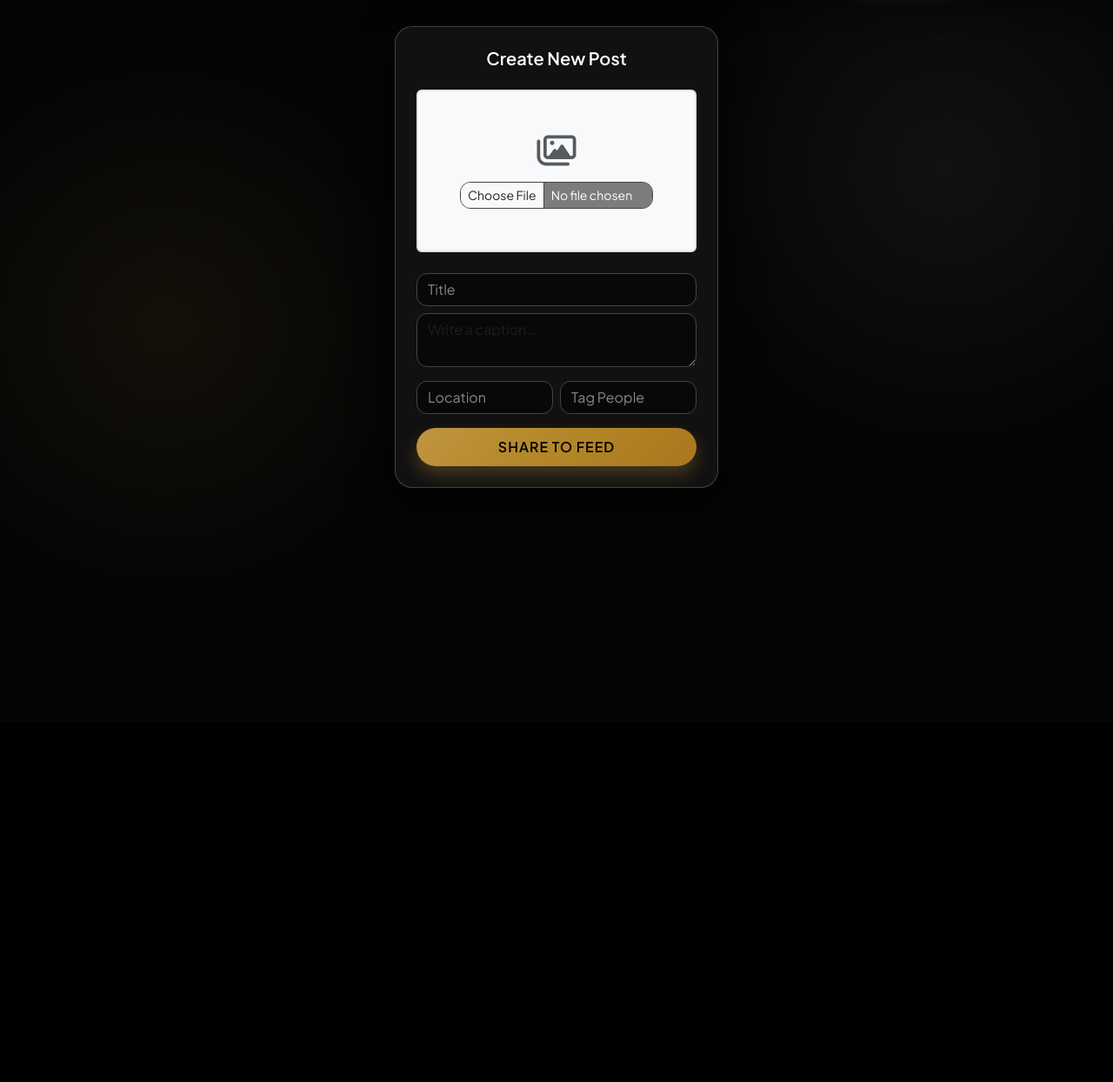
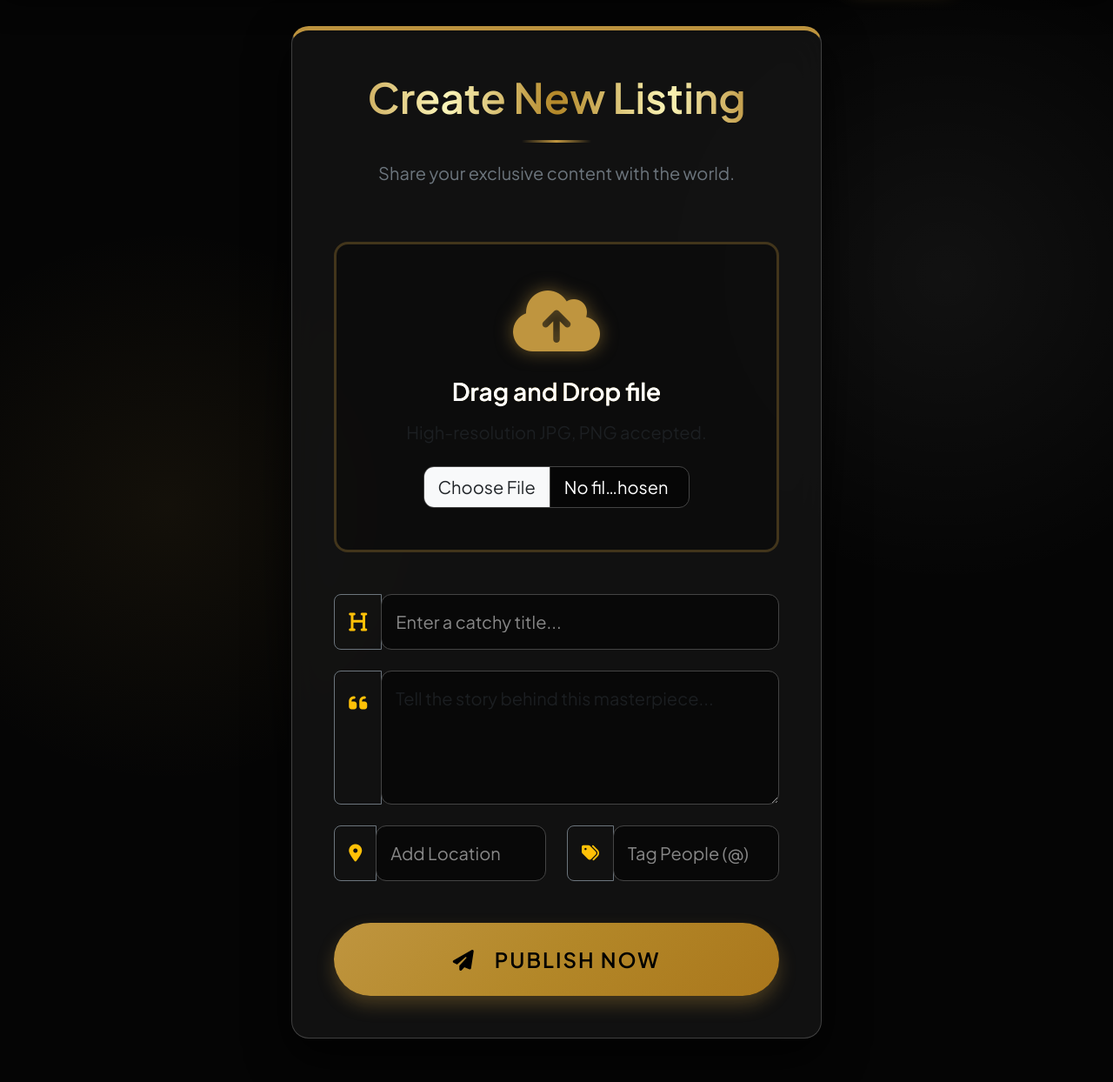
Before and after one commit to hamzasaed7568/InstaBeam, a Flask app: template templates/dashboard.html in a window 1280 px wide. Shown: the part 80-1324 px from the top of the page at 87% size. Before the commit the page ends 641 px from the top, so only its background shows below. Run offline with Flask 3, Linux system fonts and the light colour scheme; the template is opened without the code that fills it, so the values that code supplies are empty; some libraries are stand-ins or nearby versions.

Commit message:
new changes

```diff
--- a/templates/dashboard.html
+++ b/templates/dashboard.html
@@ -1,24 +1,75 @@
 {% extends "base.html" %}
+
 {% block content %}
-<div class="row justify-content-center">
-    <div class="col-md-8 col-lg-5">
-        <div class="card border p-4 text-center">
-            <h5 class="fw-bold mb-4">Create New Post</h5>
+<div class="row justify-content-center align-items-center" style="min-height: 85vh;">
+    <div class="col-md-10 col-lg-8">
+
+        <div class="card p-5 shadow-lg" style="border-top: 5px solid #BF953F !important; border-radius: 25px;">
+
+            <div class="text-center mb-5">
+                <h1 class="fw-bolder display-5">Create New Listing</h1>
+                <div style="height: 3px; width: 80px; background: linear-gradient(to right, transparent, #BF953F, transparent); margin: 20px auto;"></div>
+                <p class="text-secondary fs-5">Share your exclusive content with the world.</p>
+            </div>
+
             <form method="POST" enctype="multipart/form-data">
-                <div class="mb-4 p-5 border border-2 border-dashed rounded bg-light">
-                    <i class="far fa-images fs-1 text-muted mb-3"></i>
-                    <input type="file" name="photo" class="form-control form-control-sm" required>
+
+                <div class="mb-5 p-5 border border-3 border-dashed rounded-4 text-center position-relative"
+                     style="border-color: rgba(191, 149, 63, 0.3) !important; background: rgba(0,0,0,0.25); transition: all 0.3s ease;">
+
+                    <div class="mb-4">
+                         <i class="fas fa-cloud-upload-alt" style="font-size: 5rem; color: #BF953F; filter: drop-shadow(0 0 10px rgba(191,149,63,0.5));"></i>
+                    </div>
+
+                    <h3 class="text-white mb-3 fw-bold">Drag and Drop file</h3>
+                    <p class="text-muted fs-5 mb-4">High-resolution JPG, PNG accepted.</p>
+
+                    <input type="file" name="photo" class="form-control form-control-lg mx-auto w-75 border-warning" style="background: rgba(0,0,0,0.5);" required>
                 </div>
 
-                <input type="text" name="title" class="form-control mb-2" placeholder="Title" required>
-                <textarea name="caption" class="form-control mb-3" placeholder="Write a caption..."></textarea>
+                <div class="row g-4">
+                    <div class="col-12">
+                        <div class="input-group input-group-lg">
+                            <span class="input-group-text bg-transparent border-secondary text-warning p-3">
+                                <i class="fas fa-heading fs-4"></i>
+                            </span>
+                            <input type="text" name="title" class="form-control form-control-lg py-3 fs-5" placeholder="Enter a catchy title..." required>
+                        </div>
+                    </div>
 
-                <div class="row g-2 mb-3">
-                    <div class="col"><input type="text" name="location" class="form-control" placeholder="Location"></div>
-                    <div class="col"><input type="text" name="people" class="form-control" placeholder="Tag People"></div>
+                    <div class="col-12">
+                        <div class="input-group input-group-lg">
+                            <span class="input-group-text bg-transparent border-secondary text-warning p-3 align-items-start pt-4">
+                                <i class="fas fa-quote-left fs-4"></i>
+                            </span>
+                            <textarea name="caption" class="form-control form-control-lg py-3 fs-5" rows="4" placeholder="Tell the story behind this masterpiece..."></textarea>
+                        </div>
+                    </div>
+
+                    <div class="col-md-6">
+                        <div class="input-group input-group-lg">
+                            <span class="input-group-text bg-transparent border-secondary text-warning p-3">
+                                <i class="fas fa-map-marker-alt fs-5"></i>
+                            </span>
+                            <input type="text" name="location" class="form-control form-control-lg py-3" placeholder="Add Location">
+                        </div>
+                    </div>
+                    <div class="col-md-6">
+                        <div class="input-group input-group-lg">
+                            <span class="input-group-text bg-transparent border-secondary text-warning p-3">
+                                <i class="fas fa-tags fs-5"></i>
+                            </span>
+                            <input type="text" name="people" class="form-control form-control-lg py-3" placeholder="Tag People (@)">
+                        </div>
+                    </div>
                 </div>
 
-                <button type="submit" class="btn btn-primary w-100 fw-bold">Share to Feed</button>
+                <div class="mt-5">
+                    <button type="submit" class="btn btn-primary w-100 fw-bold py-4 fs-4 text-uppercase" style="letter-spacing: 2px;">
+                        <i class="fas fa-paper-plane me-3"></i> Publish Now
+                    </button>
+                </div>
+
             </form>
         </div>
     </div>
```
